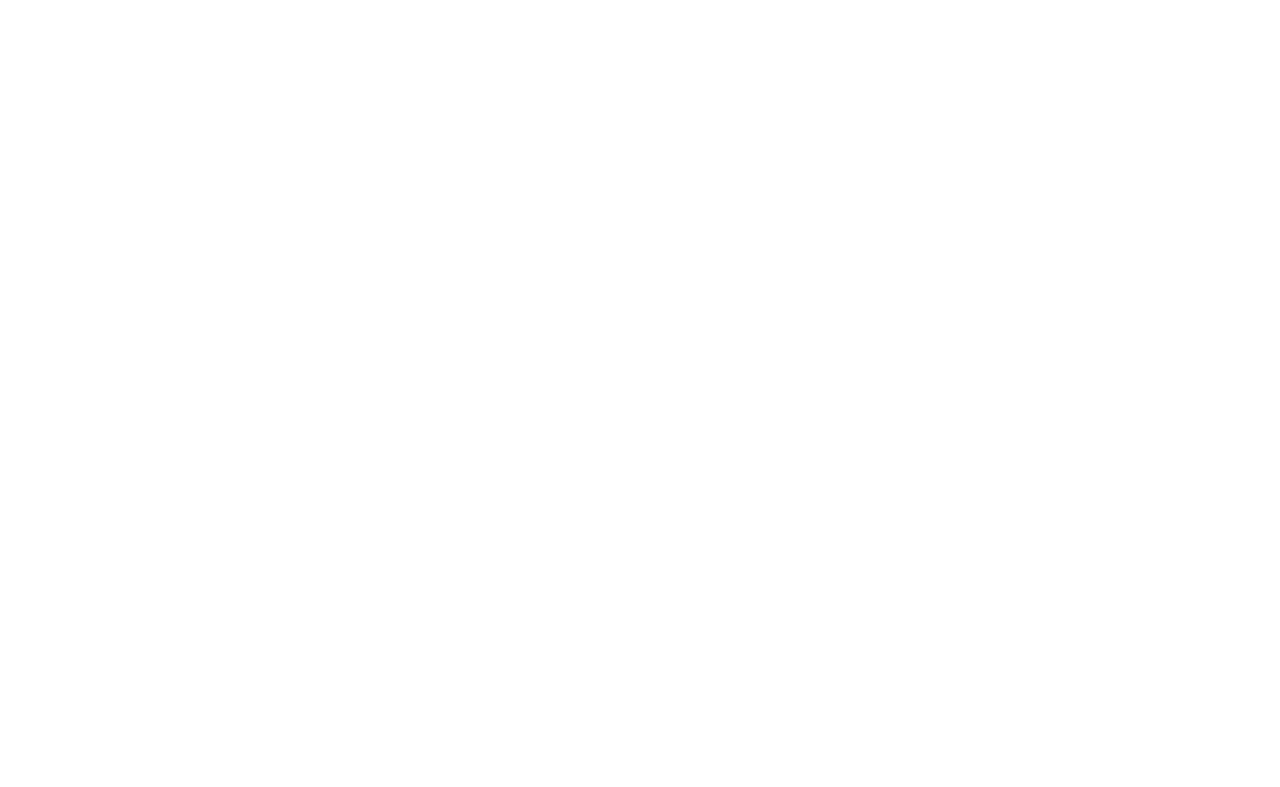
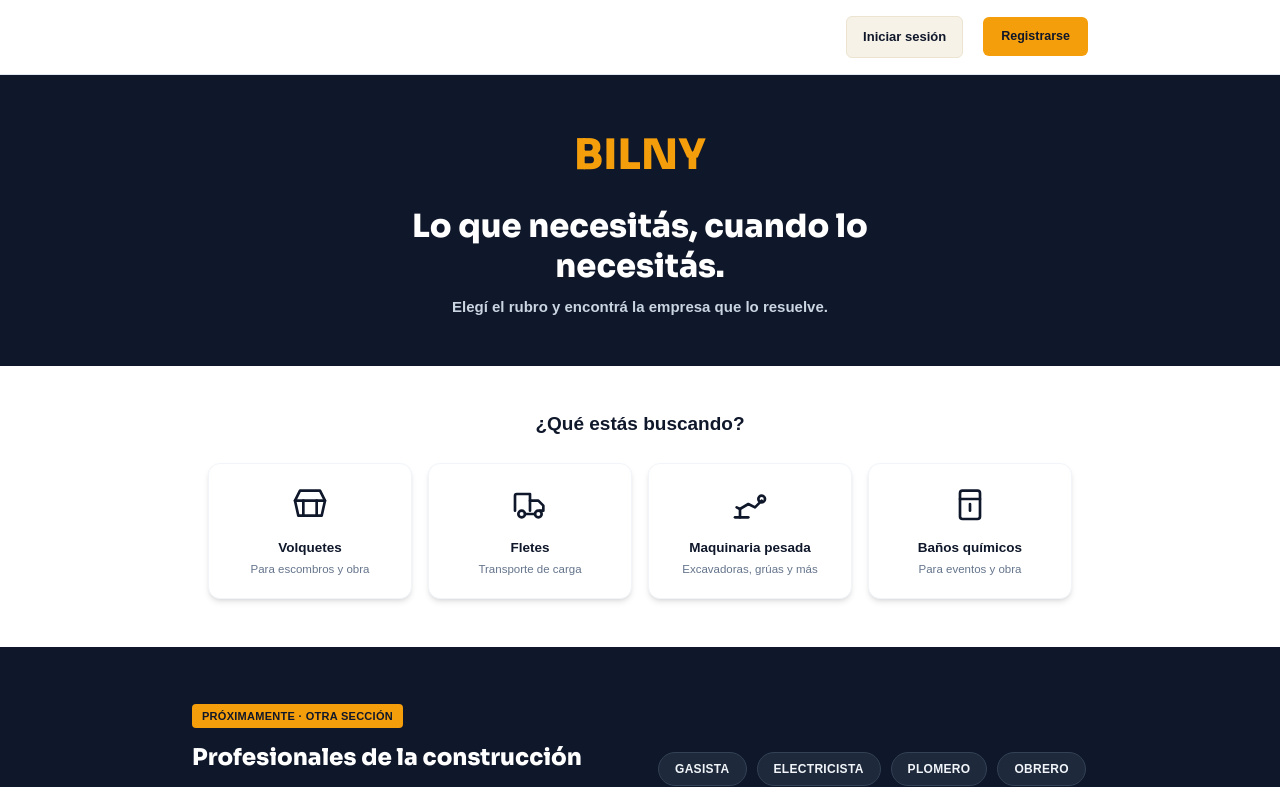
Before and after one commit to JCAllall/volquetes-empresa, a Next.js app: page / in a window 1280 px wide. Before the commit this address had no page. Shown: the top 787 px of the page. Built offline with nearby package versions, Linux system fonts and the light colour scheme.

Commit message:
Update page.tsx

```diff
--- a/app/page.tsx
+++ b/app/page.tsx
@@ -1,5 +1,161 @@
-import { redirect } from 'next/navigation'
+import Link from 'next/link'
+import { Sora } from 'next/font/google'
 
-export default function Home() {
-  redirect('/login')
+const sora = Sora({ subsets: ['latin'], weight: ['600', '700', '800'] })
+
+const RUBROS = [
+  {
+    nombre: 'Volquetes',
+    desc: 'Para escombros y obra',
+    icon: (
+      <>
+        <path d="M3 10h18l-2 9H5l-2-9Z" />
+        <path d="M3 10l3-6h12l3 6" />
+        <path d="M8 10v9M16 10v9" />
+      </>
+    ),
+  },
+  {
+    nombre: 'Fletes',
+    desc: 'Transporte de carga',
+    icon: (
+      <>
+        <path d="M3 16V7a1 1 0 0 1 1-1h8v10" />
+        <path d="M12 10h5l3 3v3h-2" />
+        <circle cx="7" cy="18" r="2" />
+        <circle cx="17" cy="18" r="2" />
+        <path d="M9 18h6" />
+      </>
+    ),
+  },
+  {
+    nombre: 'Maquinaria pesada',
+    desc: 'Excavadoras, grúas y más',
+    icon: (
+      <>
+        <path d="M3 20h8" />
+        <path d="M6 20v-5l5-3 4 2 4-4" />
+        <circle cx="19" cy="9" r="2" />
+        <path d="M6 15l-2-1" />
+      </>
+    ),
+  },
+  {
+    nombre: 'Baños químicos',
+    desc: 'Para eventos y obra',
+    icon: (
+      <>
+        <rect x="6" y="4" width="12" height="17" rx="1.5" />
+        <path d="M6 9h12" />
+        <path d="M12 12v4" />
+      </>
+    ),
+  },
+]
+
+const RUBROS_PROFESIONALES = ['Gasista', 'Electricista', 'Plomero', 'Obrero', '+ más']
+
+export default function HomePage() {
+  return (
+    <div className="flex flex-col min-h-screen">
+      {/* TOPBAR */}
+      <header className="bg-white border-b border-brand-200 py-4 px-4">
+        <div className="max-w-4xl mx-auto flex items-center justify-end gap-5">
+          <Link
+            href="/login"
+            className="bg-[#f7f2e7] border border-[#ece3d1] text-brand-700 text-[13px] font-bold px-4 py-2.5 rounded-md hover:bg-[#f1e9d8] transition-colors"
+          >
+            Iniciar sesión
+          </Link>
+          <Link
+            href="/login"
+            className="bg-accent-500 text-brand-700 text-[12.5px] font-extrabold px-4.5 py-2.5 rounded-md hover:bg-accent-400 transition-colors"
+          >
+            Registrarse
+          </Link>
+        </div>
+      </header>
+
+      {/* HERO — sin listar los 4 rubros en el texto, eso lo hace el selector de abajo */}
+      <section className="bg-brand-700 text-white px-4 py-11 sm:py-12 flex flex-col items-center text-center">
+        <div className={`${sora.className} text-[42px] font-extrabold text-accent-500 mb-5`}>
+          BILNY
+        </div>
+
+        <h1 className={`${sora.className} text-[28px] sm:text-[32px] font-extrabold leading-tight max-w-lg`}>
+          Lo que necesitás, cuando lo necesitás.
+        </h1>
+
+        <p className="mt-2.5 text-[15px] font-semibold text-slate-300">
+          Elegí el rubro y encontrá la empresa que lo resuelve.
+        </p>
+      </section>
+
+      {/* SELECTOR DE RUBROS */}
+      <section className="px-4 pt-11 pb-2 max-w-4xl mx-auto w-full">
+        <h2 className="text-center text-[19px] font-extrabold text-brand-700 mb-6">
+          ¿Qué estás buscando?
+        </h2>
+        <div className="grid grid-cols-2 sm:grid-cols-4 gap-4">
+          {RUBROS.map((rubro) => (
+            <Link
+              key={rubro.nombre}
+              href="/login"
+              className="bg-white border border-brand-100 rounded-xl px-4 py-5 text-center shadow-md hover:shadow-xl hover:-translate-y-0.5 transition-all"
+            >
+              <svg
+                viewBox="0 0 24 24"
+                fill="none"
+                stroke="currentColor"
+                strokeWidth={1.6}
+                strokeLinecap="round"
+                strokeLinejoin="round"
+                className="w-10 h-10 mx-auto mb-3.5 text-brand-700"
+              >
+                {rubro.icon}
+              </svg>
+              <h3 className="text-[13.5px] font-extrabold text-brand-700 mb-1">
+                {rubro.nombre}
+              </h3>
+              <p className="text-[11.5px] text-brand-400 leading-snug">{rubro.desc}</p>
+            </Link>
+          ))}
+        </div>
+      </section>
+
+      {/* PROFESIONALES — próximamente, en su propio espacio (son personas, no empresas de equipos) */}
+      <section className="bg-brand-700 text-white px-4 py-14 mt-10">
+        <div className="max-w-4xl mx-auto flex flex-col md:flex-row gap-9 items-center">
+          <div className="flex-1">
+            <span className="inline-block bg-accent-500 text-brand-700 text-[11px] font-extrabold uppercase tracking-wide px-2.5 py-1 rounded mb-4">
+              Próximamente · otra sección
+            </span>
+            <h2 className={`${sora.className} text-[23px] font-extrabold mb-3 leading-tight`}>
+              Profesionales de la construcción
+            </h2>
+            <p className={`${sora.className} text-[14.5px] font-semibold text-slate-300 leading-relaxed max-w-md`}>
+              Gasistas, electricistas, plomeros, obreros y más — con perfil,
+              contacto y reseñas. Esto no es una empresa de equipos: son
+              personas, así que vive en su propio espacio dentro de la app.
+            </p>
+          </div>
+          <div className="flex-1 flex flex-wrap gap-2.5 content-start">
+            {RUBROS_PROFESIONALES.map((rubro) => (
+              <span
+                key={rubro}
+                className="bg-brand-600 border border-brand-500 text-slate-100 text-xs font-extrabold uppercase tracking-wide px-4 py-2 rounded-full"
+              >
+                {rubro}
+              </span>
+            ))}
+          </div>
+        </div>
+      </section>
+
+      {/* FOOTER */}
+      <footer className="bg-brand-700 text-slate-500 mt-auto px-4 py-6 text-center text-xs">
+        © {new Date().getFullYear()} Bilny
+      </footer>
+    </div>
+  )
 }
```
